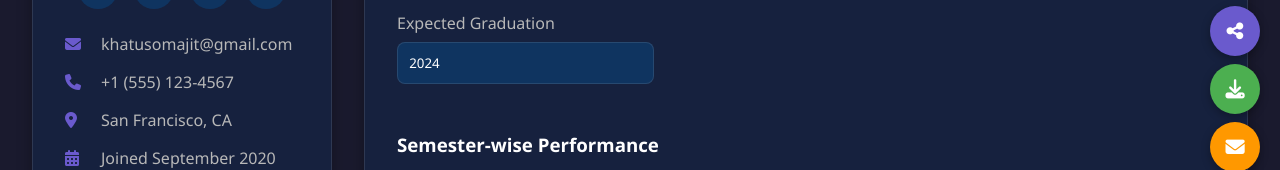
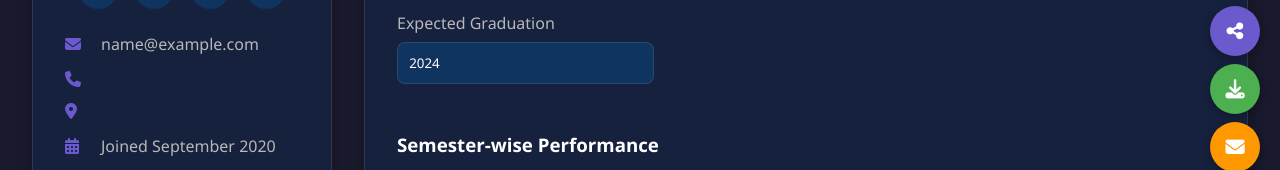
Before and after one commit to Somajitkhatua/bput_internhub, a plain HTML site: page student-profile.html in a window 1280 px wide. Shown: the part 608-778 px from the top of the page. Drawn offline with Linux system fonts and the light colour scheme; sample sign-in values are in the browser's storage.

Commit message:
Make profile info dynamic for logged-in user

```diff
--- /dev/null
+++ b/profile.js
@@ -0,0 +1,13 @@
+window.addEventListener('DOMContentLoaded', () => {
+    const user = JSON.parse(localStorage.getItem('currentUser'));
+
+    if (user) {
+        document.getElementById('profileName').textContent = user.name || '';
+        document.getElementById('profileEmail').textContent = user.email || '';
+        document.getElementById('profilePhone').textContent = user.phone || '';
+        document.getElementById('profileLocation').textContent = user.location || '';
+        document.getElementById('profileJoined').textContent = user.joinedDate || '';
+    } else {
+        window.location.href = 'index.html';
+    }
+});
--- a/student-profile.html
+++ b/student-profile.html
@@ -1340,5 +1340,6 @@ Data Science Intern at DataSoft (Summer 2025)</textarea>
 
     </script>
     <script src="student-profile.js"></script>
+    <script src="profile.js"></script>
 </body>
 </html>
```
